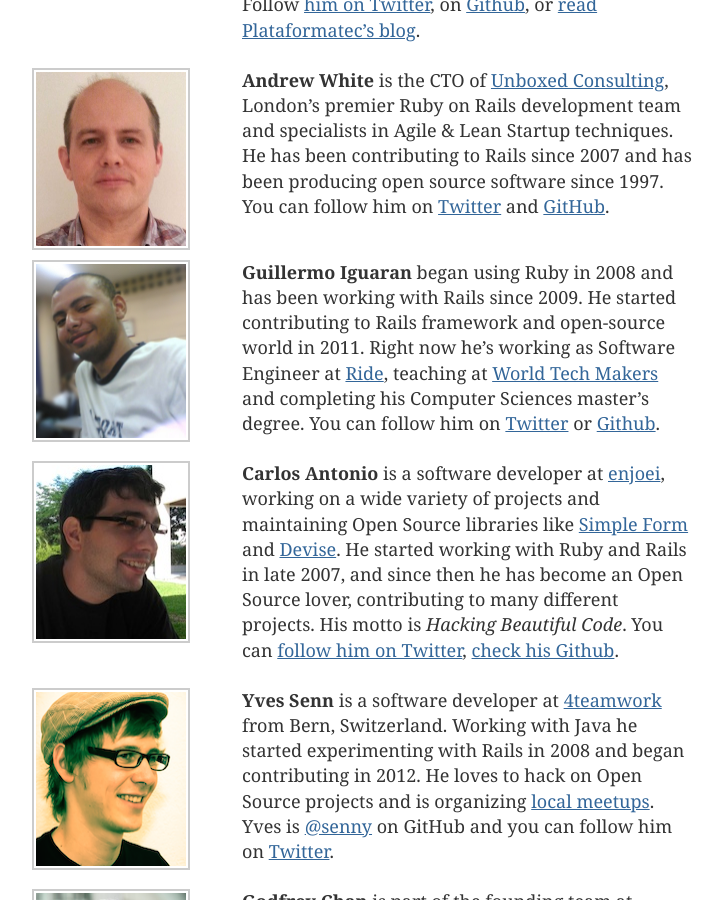
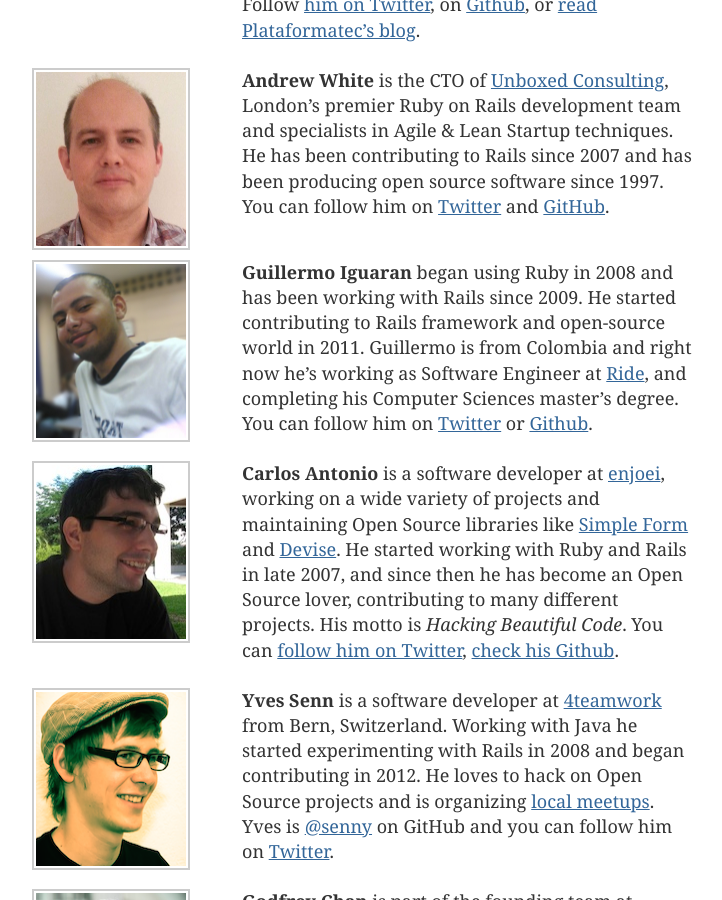
Before and after one commit to rails/homepage-2011, a Jekyll site: the page built from core/index.html, in a window 1280 px wide and 900 px high, scrolled down 1982 px. Shown: the whole window, without its empty margins (298-1020 px from the left). Built offline with Jekyll 4.4.1, drawn with Linux system fonts in a browser that asks for light colours; nearby versions of some CDN libraries.

Commit message:
Updating my bio :grin:

```diff
--- a/core/index.html
+++ b/core/index.html
@@ -116,9 +116,8 @@ title: "Ruby on Rails: Core"
         <p>
           <strong>Guillermo Iguaran</strong> began using Ruby in 2008 and has been working
           with Rails since 2009. He started contributing to Rails framework and open-source
-          world in 2011. Right now he’s working as Software Engineer at <a href="http://ride.com" title="Pairing up co-workers to share the cost of their commutes">Ride</a>,
-          teaching at <a href="http://worldtechmakers.com/" title="Disrupting tech education in Latin America">World Tech Makers</a> and completing his Computer
-          Sciences master’s degree. You can follow him on <a href="https://twitter.com/guilleiguaran" title="follow to @guilleiguaran on twitter">Twitter</a> or
+          world in 2011. Guillermo is from Colombia and right now he’s working as Software Engineer at <a href="http://ride.com" title="Pairing up co-workers to share the cost of their commutes">Ride</a>,
+          and completing his Computer Sciences master’s degree. You can follow him on <a href="https://twitter.com/guilleiguaran" title="follow to @guilleiguaran on twitter">Twitter</a> or
           <a href="https://github.com/guilleiguaran" title="Guilleiguaran's Github account">Github</a>.
       </div>
       <div class="section">
```
